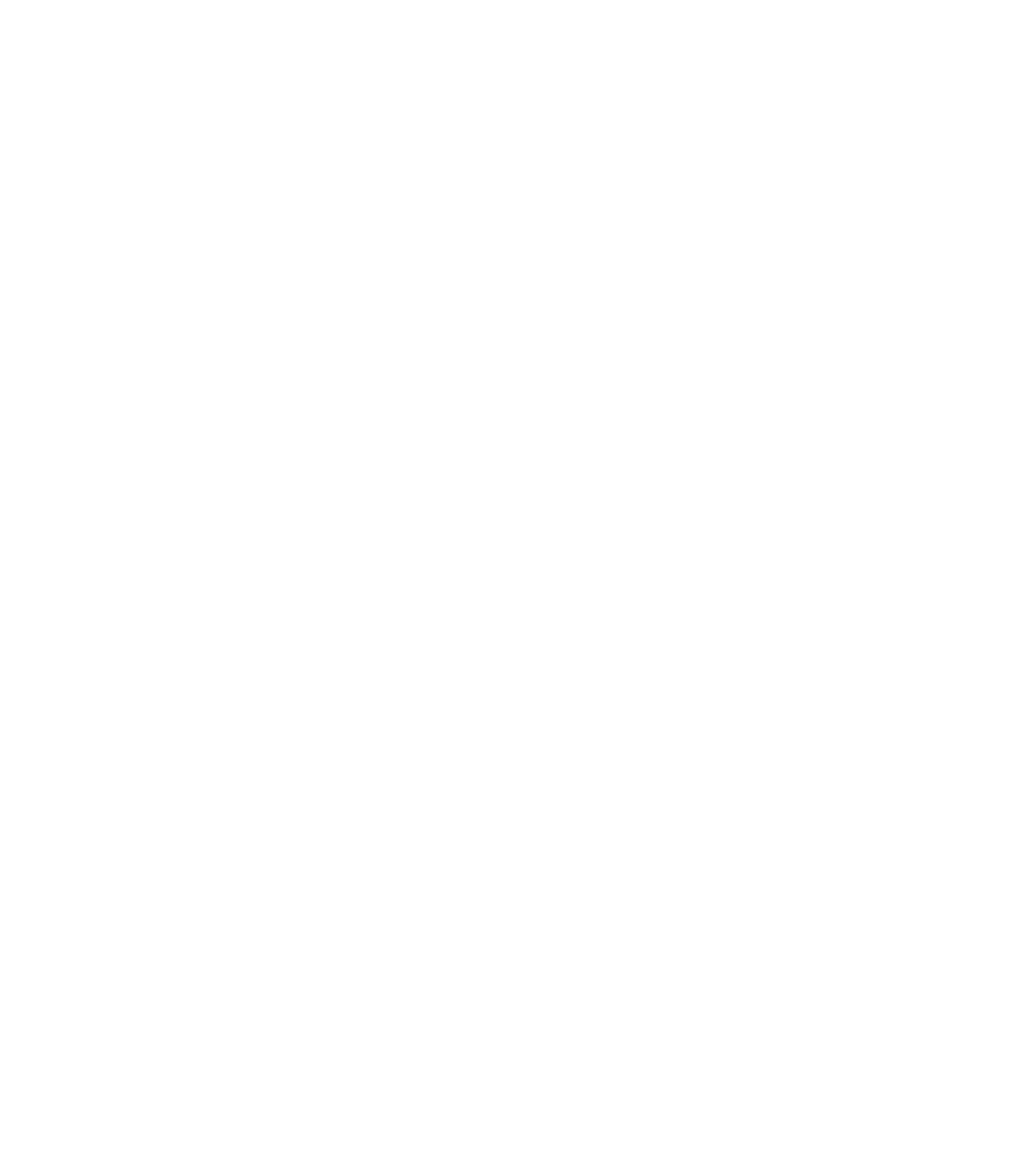
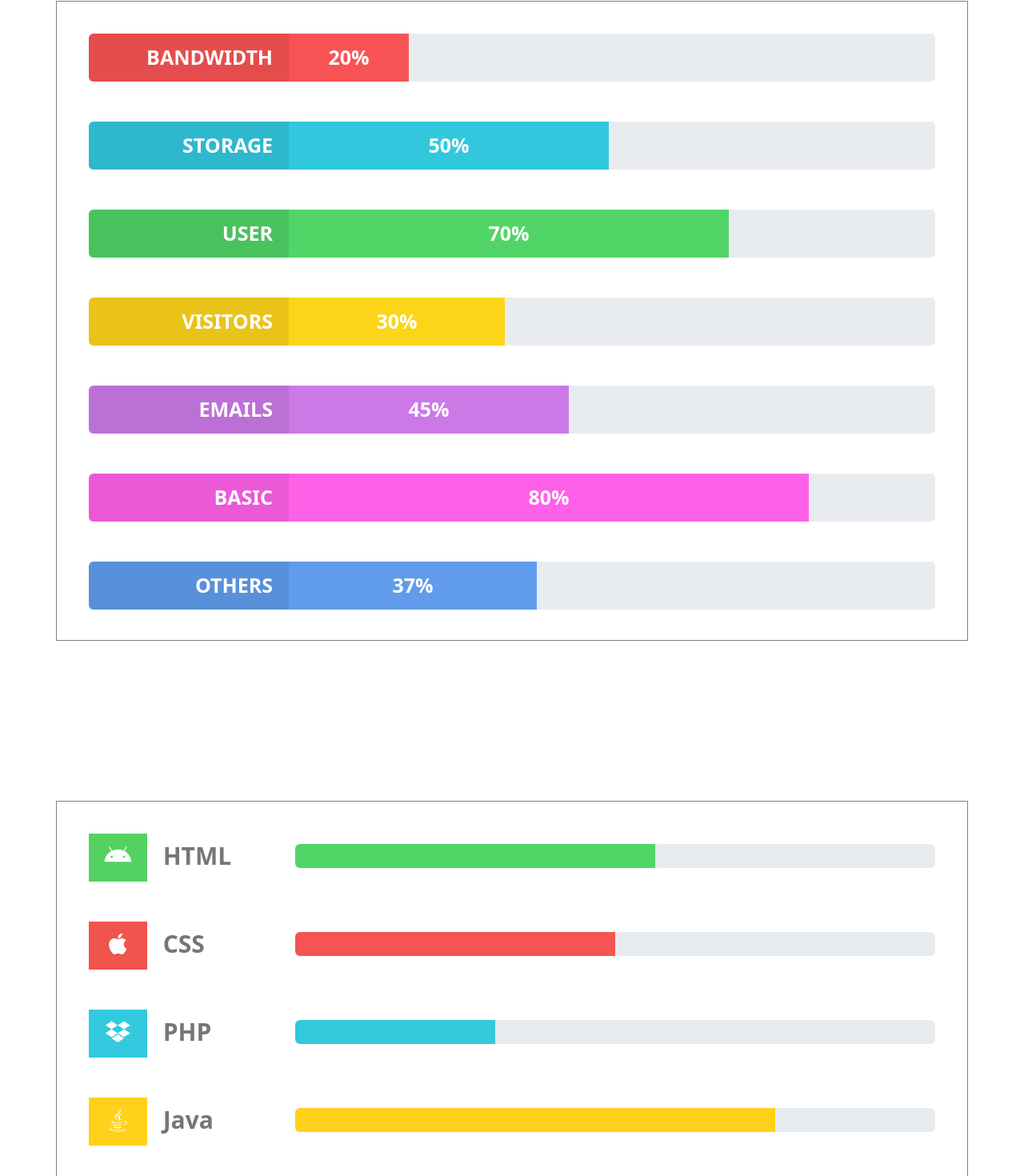
Before and after one commit to rachelhmyx/rn25-mylth, a React (Create React App) app in the folder 2-mylth1/: page / in a window 1280 px wide. Shown: the part 809-2279 px from the top of the page at 80% size. Before the commit the page ends 800 px from the top, so only its background shows below. Built offline with nearby package versions, Linux system fonts and the light colour scheme.

Commit message:
add phần luyện tập

```diff
--- a/2-mylth1/src/App.tsx
+++ b/2-mylth1/src/App.tsx
@@ -8,8 +8,21 @@
 import Content2 from "./homework/session02/2-basicUI/components/Content2";
 import Content3 from "./homework/session02/3-basicUI/components/Content3";
 import ChartBar1 from "./homework/session02/4-practice/1-blockUI/components/ChartBar1";
+import Profile from "./homework/session02/4-practice/2-blockUI/components/Profile";
 
 function App() {
+  let containerStyle = {
+    height: "800px",
+    margin: "200px auto",
+    padding: "40px 40px",
+    border: "1px solid gray",
+  };
+
+  let progressStyle = {
+    height: "60px",
+    margin: "0px 0px 50px 0px",
+  };
+
   return (
     <>
       {/* Basic UI - Compulsory Part*/}
@@ -45,18 +58,121 @@
 
       {/* End of Basic UI - Compulsory Part */}
 
-
-
-
-
-      {/* Practice Part */}
+      {/* PHẦN LUYỆN TẬP */}
 
       {/* 1-Block UI Chart Bar */}
+      <div className="container" style={containerStyle}>
+        <div className="progress" style={progressStyle}>
+          <ChartBar1
+            text="Bandwidth"
+            segOneColor="#E54D4C"
+            percentageText="20%"
+            segTwoColor="#F75354"
+            segTwoWidth={150}
+          />
+        </div>
 
+        <div className="progress" style={progressStyle}>
+          <ChartBar1
+            text="Storage"
+            segOneColor="#2DB8CD"
+            percentageText="50%"
+            segTwoColor="#31C8DD"
+            segTwoWidth={400}
+          />
+        </div>
 
+        <div className="progress" style={progressStyle}>
+          <ChartBar1
+            text="User"
+            segOneColor="#4AC25E"
+            percentageText="70%"
+            segTwoColor="#51D567"
+            segTwoWidth={550}
+          />
+        </div>
+
+        <div className="progress" style={progressStyle}>
+          <ChartBar1
+            text="Visitors"
+            segOneColor="#E9C318"
+            percentageText="30%"
+            segTwoColor="#FCD518"
+            segTwoWidth={270}
+          />
+        </div>
+
+        <div className="progress" style={progressStyle}>
+          <ChartBar1
+            text="Emails"
+            segOneColor="#BB70D5"
+            percentageText="45%"
+            segTwoColor="#CB79E7"
+            segTwoWidth={350}
+          />
+        </div>
+        <div className="progress" style={progressStyle}>
+          <ChartBar1
+            text="Basic"
+            segOneColor="#EB59D6"
+            percentageText="80%"
+            segTwoColor="#FE60E8"
+            segTwoWidth={650}
+          />
+        </div>
+        <div className="progress" style={progressStyle}>
+          <ChartBar1
+            text="Others"
+            segOneColor="#5890DA"
+            percentageText="37%"
+            segTwoColor="#619BEC"
+            segTwoWidth={310}
+          />
+        </div>
+      </div>
       {/* End of 1-Block UI Chart bar */}
 
-      {/* End of Practice Part */}
+      {/* Block UI - Profile Component */}
+      <div className="container" style={containerStyle}>
+        <Profile
+          iconType="fab fa-android"
+          bgIcon="#53D261"
+          text="HTML"
+          bgInnerBar="#51D567"
+          widthInnerBar={450}
+        />
+        <Profile
+          iconType="fab fa-apple"
+          bgIcon="#F1544D"
+          text="CSS"
+          bgInnerBar="#F65354"
+          widthInnerBar={400}
+        />
+        <Profile
+          iconType="fab fa-dropbox"
+          bgIcon="#32C9DE"
+          text="PHP"
+          bgInnerBar="#33C8DC"
+          widthInnerBar={250}
+        />
+        <Profile
+          iconType="fab fa-java"
+          bgIcon="#FFD11B"
+          text="Java"
+          bgInnerBar="#FFD11B"
+          widthInnerBar={600}
+        />
+        <Profile
+          iconType="fal fa-pepper-hot"
+          bgIcon="#CD7CE3"
+          text=".Net"
+          bgInnerBar="#CD7CE3"
+          widthInnerBar={300}
+        />
+      </div>
+      {/* End of Block UI - Profile Component */}
+
+      {/* KẾT THÚC PHẦN LUYỆN TẬP */}
     </>
   );
 }
--- a/2-mylth1/src/homework/session02/4-practice/1-blockUI/components/ChartBar1.tsx
+++ b/2-mylth1/src/homework/session02/4-practice/1-blockUI/components/ChartBar1.tsx
@@ -1,13 +1,48 @@
 import React from "react";
 
 type Props = {
-
+  text: string;
+  segOneColor: string;
+  percentageText: string;
+  segTwoColor: string;
+  segTwoWidth: number;
 };
 
 function ChartBar1(prop: Props) {
   return (
     <>
+      <div
+        className="progress-bar"
+        role="progressbar"
+        aria-label="Segment one"
+        style={{
+          backgroundColor: prop.segOneColor,
+          width: 250,
+          color: "#fff",
+          fontSize: 25,
+          fontWeight: "bold",
+          textAlign: "right",
+          paddingRight: 20,
+          textTransform: "uppercase",
+        }}
+      >
+        {prop.text}
+      </div>
 
+      <div
+        className="progress-bar"
+        role="progressbar"
+        aria-label="Segment two"
+        style={{
+          backgroundColor: prop.segTwoColor,
+          width: prop.segTwoWidth,
+          color: "#fff",
+          fontSize: 25,
+          fontWeight: "bold",
+        }}
+      >
+        {prop.percentageText}
+      </div>
     </>
   );
 }
--- /dev/null
+++ b/2-mylth1/src/homework/session02/4-practice/2-blockUI/components/Profile.tsx
@@ -0,0 +1,71 @@
+import React from "react";
+
+type Props = {
+  iconType: string;
+  bgIcon: string;
+  text: string;
+  bgInnerBar: string;
+  widthInnerBar: number;
+};
+
+function Profile(prop: Props) {
+  let barStyle = {
+    height: "60px",
+    display: "flex",
+    marginBottom: "50px",
+  };
+
+  let textStyle = {
+    width: "200px",
+    fontSize: "30px",
+    fontWeight: "bold",
+    color: "#767678",
+    padding: "5px 20px",
+  };
+
+  let progressStyle = {
+    width: "800px",
+    height: "30px",
+  };
+
+  let innerBarStyle = {
+    padding: "13px 0",
+  };
+
+  return (
+    <>
+      <div className="bar" style={barStyle}>
+        <div
+          className="icon"
+          style={{
+            width: 80,
+            height: 60,
+            paddingTop: 5,
+            paddingBottom: 5,
+            fontSize: 30,
+            color: "#fff",
+            textAlign: "center",
+            background: prop.bgIcon,
+          }}
+        >
+          <i className={prop.iconType}></i>
+        </div>
+
+        <div className="text" style={textStyle}>
+          {prop.text}
+        </div>
+
+        <div className="inner-bar" style={innerBarStyle}>
+          <div className="progress" style={progressStyle}>
+            <div
+              className="progress-bar"
+              style={{ width: prop.widthInnerBar, background: prop.bgInnerBar }}
+            ></div>
+          </div>
+        </div>
+      </div>
+    </>
+  );
+}
+
+export default Profile;
```
Also changed, not shown: 2-mylth1/src/App.css (+0 -62 lines).
